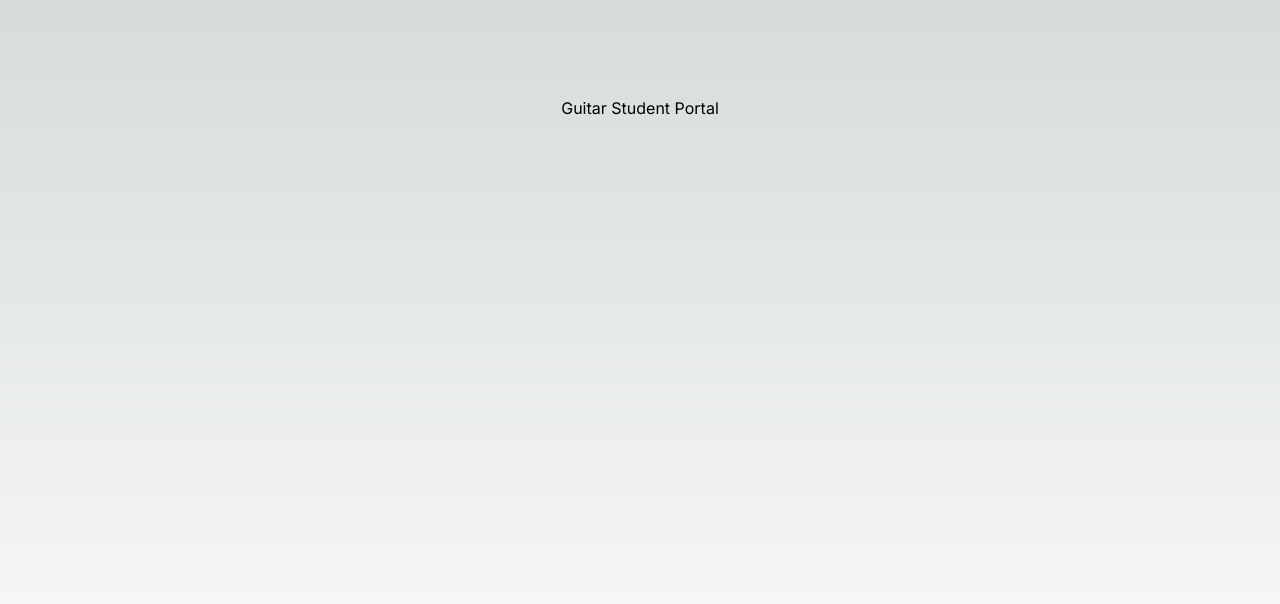
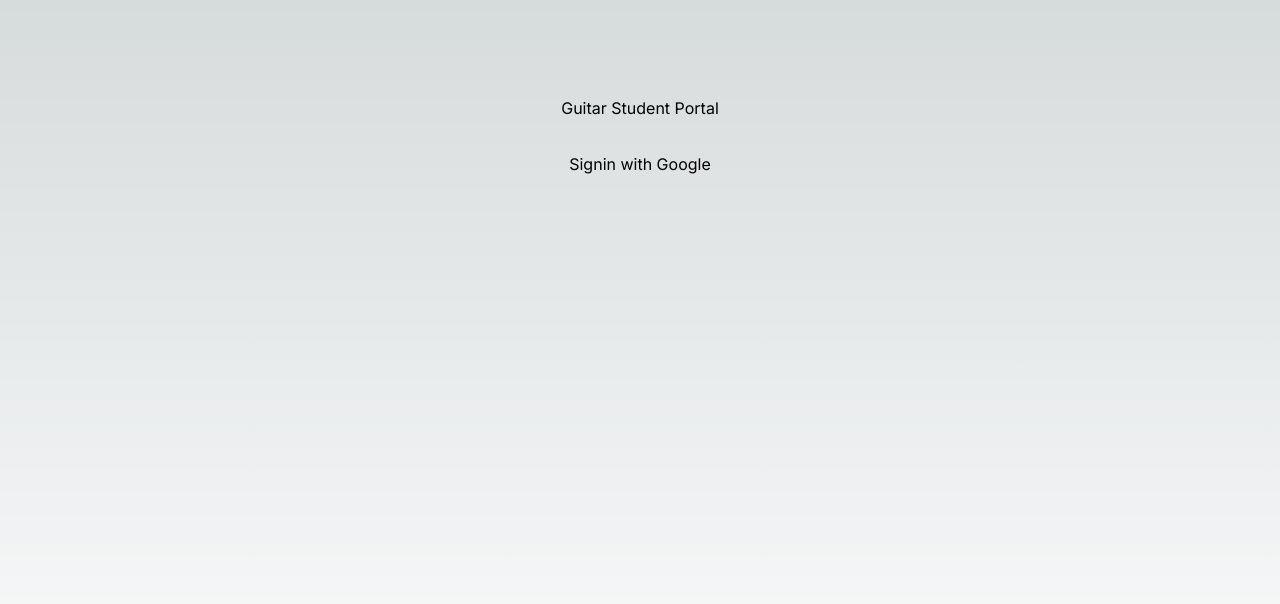
Before and after one commit to DevinCLane/guitar-student-portal, a Next.js app: page / in a window 1280 px wide. Shown: the top 604 px of the page. Built offline with nearby package versions, Linux system fonts and the light colour scheme.

Commit message:
add google oauth

```diff
--- /dev/null
+++ b/app/api/auth/[...nextauth]/route.ts
@@ -0,0 +1,2 @@
+import { handlers } from "@/auth"; // Referring to the auth.ts we just created
+export const { GET, POST } = handlers;
--- a/app/page.tsx
+++ b/app/page.tsx
@@ -1,7 +1,9 @@
+import SignIn from "@/components/sign-in";
 export default function Home() {
     return (
-        <main className="flex min-h-screen flex-col items-center justify-between p-24">
+        <main className="flex min-h-screen flex-col items-center p-24 gap-8">
             <h1>Guitar Student Portal</h1>
+            <SignIn />
         </main>
     );
 }
--- a/auth.ts
+++ b/auth.ts
@@ -1,5 +1,6 @@
 import NextAuth from "next-auth";
+import google from "next-auth/providers/google";
 
 export const { handlers, signIn, signOut, auth } = NextAuth({
-    providers: [],
+    providers: [google],
 });
--- /dev/null
+++ b/components/sign-in.tsx
@@ -0,0 +1,14 @@
+import { signIn } from "@/auth";
+
+export default function SignIn() {
+    return (
+        <form
+            action={async () => {
+                "use server";
+                await signIn("google");
+            }}
+        >
+            <button type="submit">Signin with Google</button>
+        </form>
+    );
+}
--- /dev/null
+++ b/middleware.ts
@@ -0,0 +1 @@
+export { auth as middleware } from "@/auth";
```
